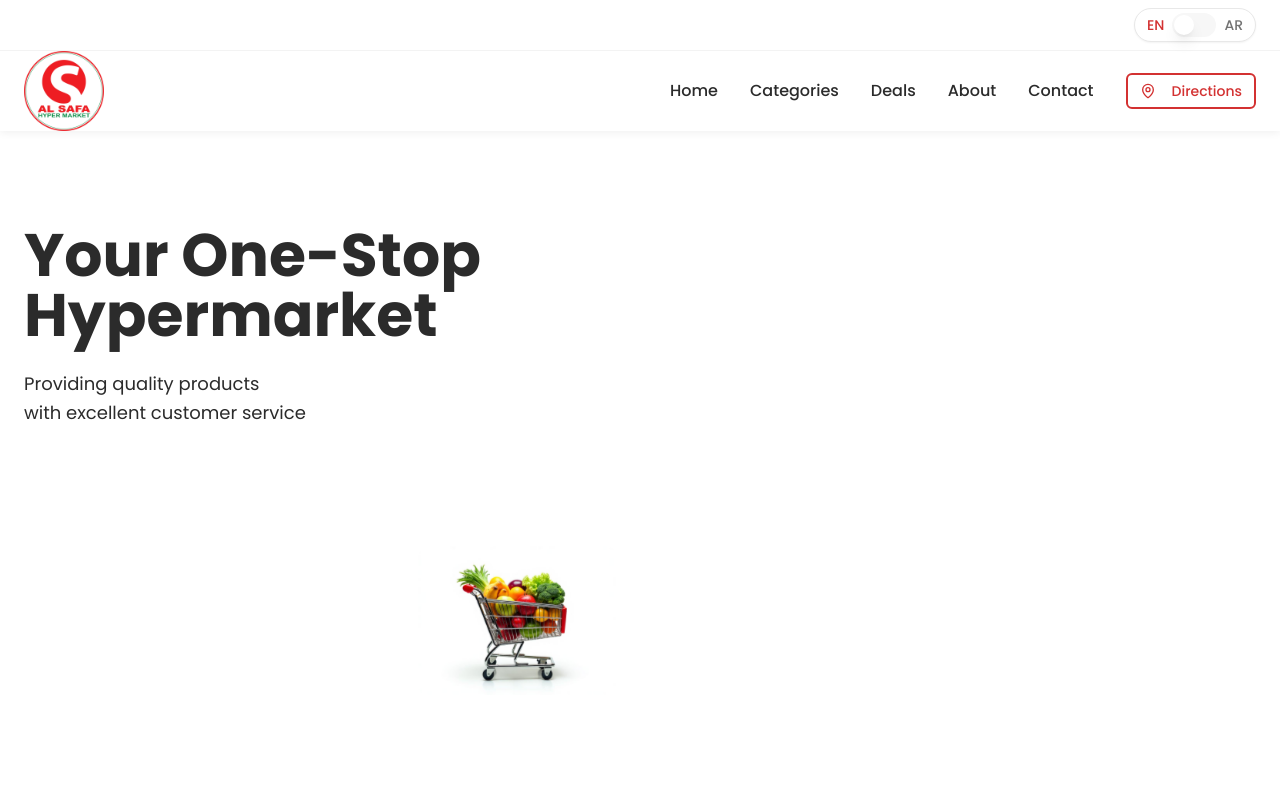
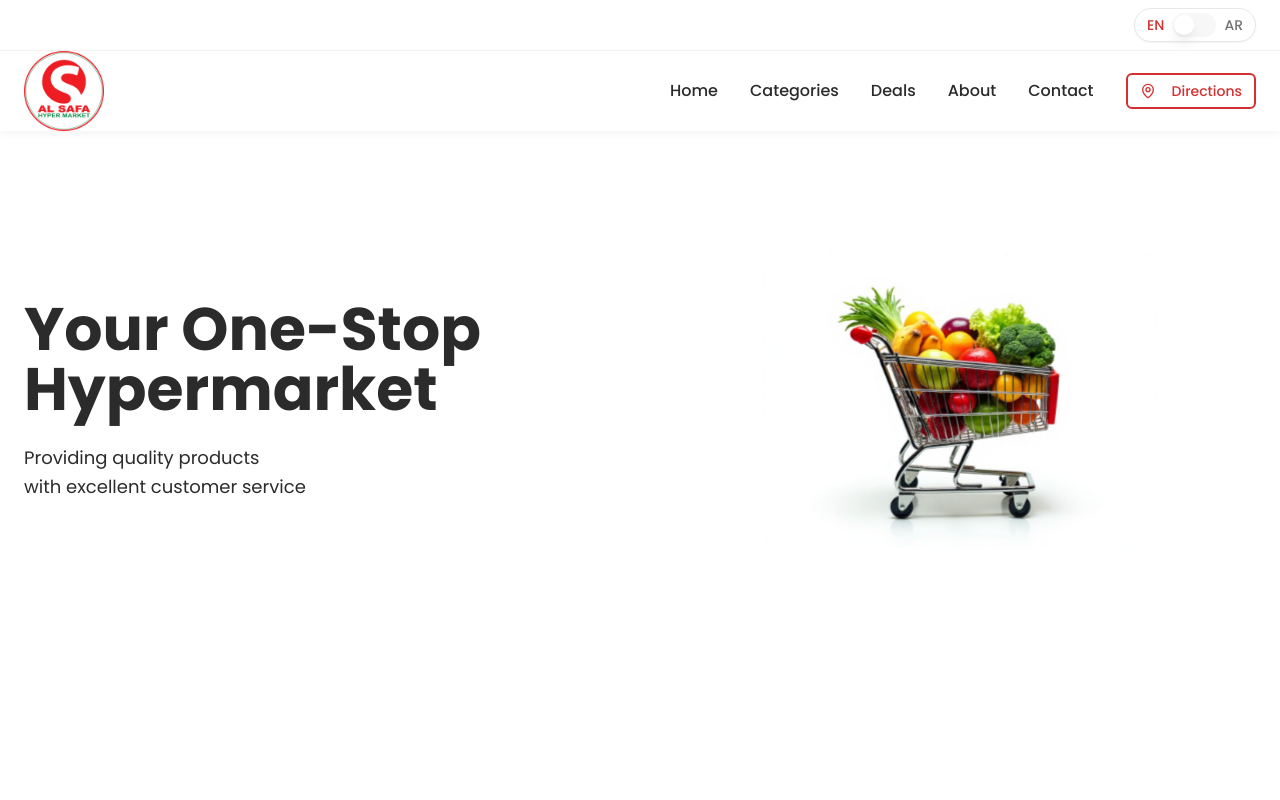
Before and after one commit to hashid/alsafa-fresh-finds, a React (Vite) app: page / in a window 1280 px wide. Shown: the top 800 px of the page. Built offline with nearby package versions, Linux system fonts and the light colour scheme.

Commit message:
Move trolley to right
Moved the trolley image to the right side of the hero page.
-edited src/components/ModernHero.tsx

```diff
--- a/src/components/ModernHero.tsx
+++ b/src/components/ModernHero.tsx
@@ -22,17 +22,17 @@ export const ModernHero = () => {
               </p>
             </div>
 
-            {/* Trolley Image */}
-            <div className="flex justify-end -mb-32 fade-in-up" style={{
+            {/* WhatsApp Box */}
+
+          </div>
+
+          {/* Right Side - Trolley Image */}
+          <div className={`flex items-center justify-center ${isRTL ? 'lg:order-1' : ''}`}>
+            <div className="w-2/3 fade-in-up" style={{
             animationDelay: '0.2s'
           }}>
-              <div className="w-1/3">
-                <img src={premiumTrolley} alt="Premium shopping trolley filled with fresh fruits and vegetables" className="w-full h-auto object-cover rounded-lg shadow-elegant animate-[pulse_3s_ease-in-out_infinite]" />
-              </div>
+              <img src={premiumTrolley} alt="Premium shopping trolley filled with fresh fruits and vegetables" className="w-full h-auto object-cover rounded-lg shadow-elegant animate-[pulse_3s_ease-in-out_infinite]" />
             </div>
-
-            {/* WhatsApp Box */}
-
           </div>
 
         </div>
```
